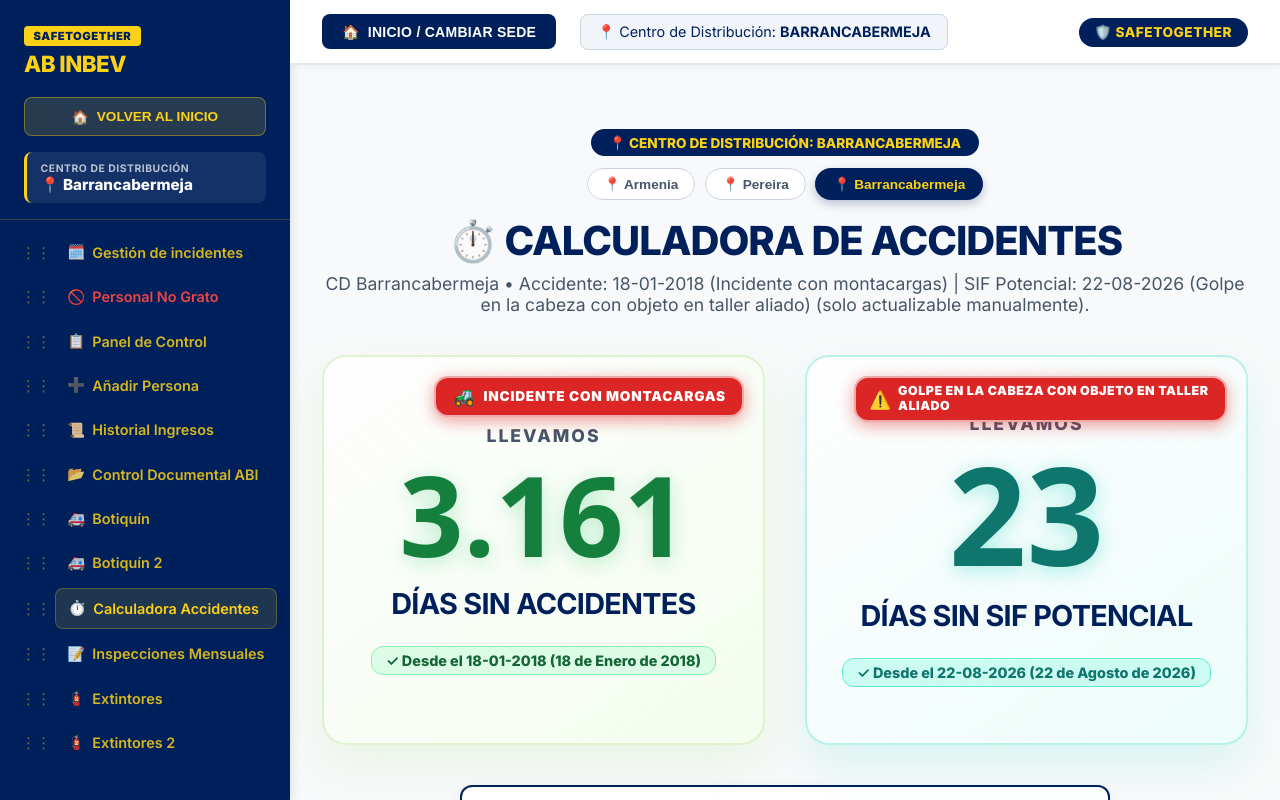
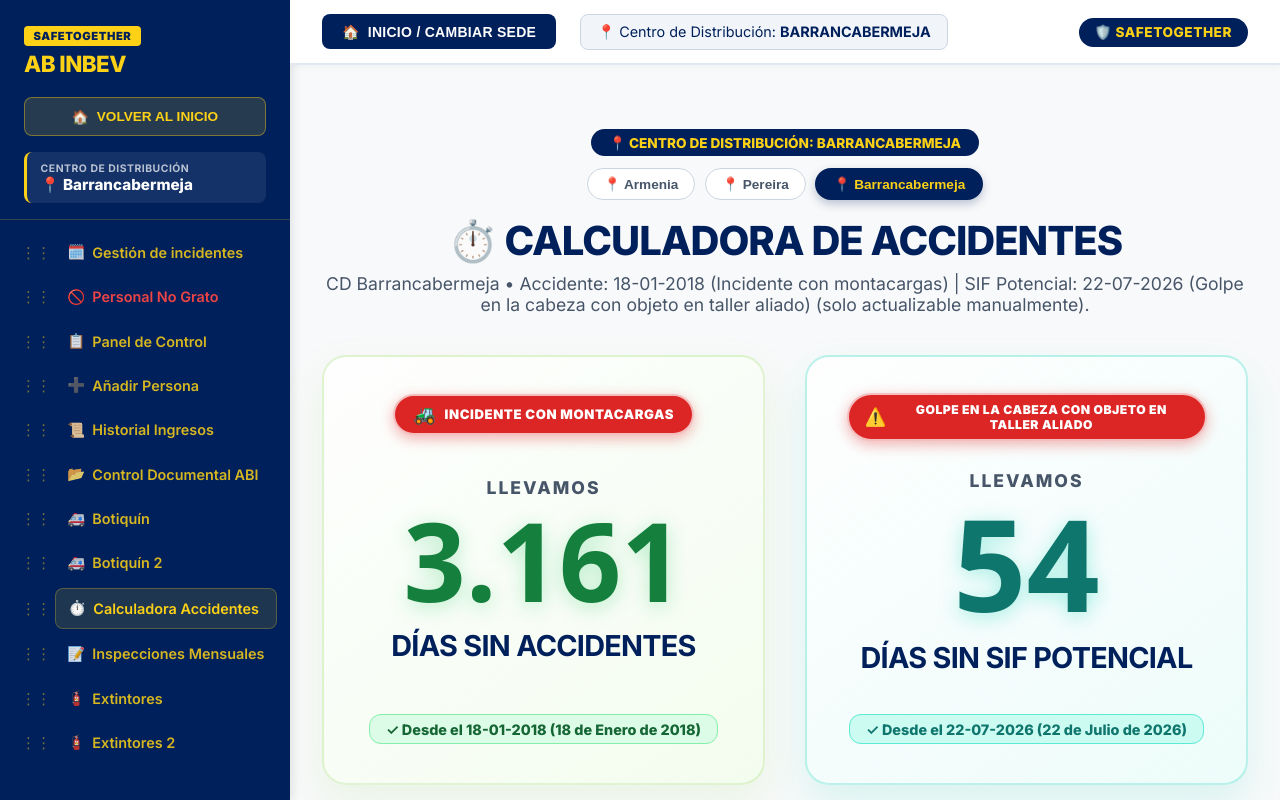
Before and after one commit to EjeCafetero100/contratistas-app, a Next.js app in the folder carnet-app/: page /calculadora-accidentes in a window 1280 px wide. Both pictures are taken after a click on the button "📍 Barrancabermeja". Built offline with nearby package versions, Linux system fonts and the light colour scheme.

Commit message:
fix(barrancabermeja): corregir fecha SIF a 22-07-2026 y armonizar insignias de eventos sin superponer informacion

```diff
--- a/carnet-app/src/app/calculadora-accidentes/page.js
+++ b/carnet-app/src/app/calculadora-accidentes/page.js
@@ -18,7 +18,7 @@
   const FIXED_ARMENIA_SIF_DATE = "2026-08-10"; // 10-08-2026
 
   const FIXED_BARRANCA_DATE = "2018-01-18"; // 18-01-2018
-  const FIXED_BARRANCA_SIF_DATE = "2026-08-22"; // 22-08-2026
+  const FIXED_BARRANCA_SIF_DATE = "2026-07-22"; // 22-07-2026 (22 de Julio de 2026)
 
   // Formateadores de fecha amigables
   const formatDateDMY = (isoDate) => {
@@ -70,11 +70,13 @@
 
   const [daysWithoutAccidents, setDaysWithoutAccidents] = useState(0);
 
-  // Fecha SIF (Pereira y Armenia al 10-08-2026, Barrancabermeja al 22-08-2026)
+  // Fecha SIF (Pereira y Armenia al 10-08-2026, Barrancabermeja al 22-07-2026)
   const [lastSifDate, setLastSifDate] = useState(() => {
     if (typeof window !== "undefined") {
+      // Limpiar versiones anteriores erróneas si existen
+      localStorage.removeItem("manual_sif_date_barranca_v2");
       if (isBarranca) {
-        const manualBarrancaSif = localStorage.getItem("manual_sif_date_barranca_v2");
+        const manualBarrancaSif = localStorage.getItem("manual_sif_date_barranca_v3");
         if (manualBarrancaSif) return manualBarrancaSif;
         return FIXED_BARRANCA_SIF_DATE;
       }
@@ -104,7 +106,7 @@
       const manualBarranca = localStorage.getItem("manual_accident_date_barranca_v2");
       setLastAccidentDate(manualBarranca || FIXED_BARRANCA_DATE);
 
-      const manualBarrancaSif = localStorage.getItem("manual_sif_date_barranca_v2");
+      const manualBarrancaSif = localStorage.getItem("manual_sif_date_barranca_v3");
       setLastSifDate(manualBarrancaSif || FIXED_BARRANCA_SIF_DATE);
     } else if (isArmenia) {
       const manualArmenia = localStorage.getItem("manual_accident_date_armenia_v2");
@@ -163,9 +165,9 @@
     setLastSifDate(newDate);
     if (isBarranca) {
       if (newDate === FIXED_BARRANCA_SIF_DATE) {
-        localStorage.removeItem("manual_sif_date_barranca_v2");
+        localStorage.removeItem("manual_sif_date_barranca_v3");
       } else {
-        localStorage.setItem("manual_sif_date_barranca_v2", newDate);
+        localStorage.setItem("manual_sif_date_barranca_v3", newDate);
       }
       localStorage.setItem("last_sif_date_barrancabermeja", newDate);
     } else if (isArmenia) {
@@ -251,7 +253,7 @@
         <h1 style={{ fontSize: '2.5rem', marginBottom: '0.5rem' }}>⏱️ Calculadora de Accidentes</h1>
         <p style={{ color: 'var(--text-muted)', fontSize: '1.1rem' }}>
           {isBarranca
-            ? "CD Barrancabermeja • Accidente: 18-01-2018 (Incidente con montacargas) | SIF Potencial: 22-08-2026 (Golpe en la cabeza con objeto en taller aliado) (solo actualizable manualmente)."
+            ? "CD Barrancabermeja • Accidente: 18-01-2018 (Incidente con montacargas) | SIF Potencial: 22-07-2026 (Golpe en la cabeza con objeto en taller aliado) (solo actualizable manualmente)."
             : isArmenia
             ? "CD Armenia • Accidente: 17-03-2018 (Explosión de botella) | SIF Potencial: 10-08-2026 (solo actualizable manualmente)."
             : isPereira
@@ -268,12 +270,13 @@
           className="glass-panel"
           style={{
             width: '100%',
-            padding: '3.5rem 2rem',
+            padding: '2.25rem 2rem 2.75rem',
             textAlign: 'center',
             display: 'flex',
             flexDirection: 'column',
             alignItems: 'center',
-            justifyContent: 'center',
+            justifyContent: 'space-between',
+            minHeight: '430px',
             boxShadow: '0 20px 40px rgba(162, 219, 115, 0.15)',
             border: '2px solid rgba(162, 219, 115, 0.3)',
             borderRadius: '24px',
@@ -281,27 +284,27 @@
             position: 'relative'
           }}
         >
-          {/* Badge INCIDENTE CON MONTACARGAS dentro de este recuadro para Barrancabermeja */}
+          {/* Fila Superior de Insignia de Evento (En flujo normal, nunca tapa la información) */}
+          <div style={{ width: '100%', minHeight: '44px', display: 'flex', alignItems: 'center', justifyContent: 'center', marginBottom: '0.9rem' }}>
             {isBarranca && (
               <div
                 style={{
-                position: 'absolute',
-                top: '1.2rem',
-                right: '1.2rem',
                   backgroundColor: '#dc2626',
                   color: '#ffffff',
-                padding: '0.45rem 1rem',
-                borderRadius: '14px',
-                fontSize: '0.85rem',
+                  padding: '0.45rem 1.1rem',
+                  borderRadius: '9999px',
+                  fontSize: '0.82rem',
                   fontWeight: '900',
-                display: 'flex',
+                  display: 'inline-flex',
                   alignItems: 'center',
-                gap: '0.45rem',
-                boxShadow: '0 4px 16px rgba(220, 38, 38, 0.45)',
-                border: '2px solid rgba(255, 255, 255, 0.6)',
-                letterSpacing: '0.8px',
+                  justifyContent: 'center',
+                  gap: '0.5rem',
+                  boxShadow: '0 4px 14px rgba(220, 38, 38, 0.35)',
+                  border: '2px solid rgba(255, 255, 255, 0.7)',
+                  letterSpacing: '0.6px',
                   textTransform: 'uppercase',
-                zIndex: 10
+                  maxWidth: '100%',
+                  lineHeight: '1.25'
                 }}
               >
                 <span style={{ fontSize: '1.15rem' }}>🚜</span>
@@ -309,40 +312,40 @@
               </div>
             )}
 
-          {/* Badge EXPLOSIÓN DE BOTELLA dentro de este recuadro para Armenia */}
             {isArmenia && (
               <div
                 style={{
-                position: 'absolute',
-                top: '1.2rem',
-                right: '1.2rem',
                   backgroundColor: '#dc2626',
                   color: '#ffffff',
-                padding: '0.45rem 1rem',
-                borderRadius: '14px',
-                fontSize: '0.85rem',
+                  padding: '0.45rem 1.1rem',
+                  borderRadius: '9999px',
+                  fontSize: '0.82rem',
                   fontWeight: '900',
-                display: 'flex',
+                  display: 'inline-flex',
                   alignItems: 'center',
-                gap: '0.45rem',
-                boxShadow: '0 4px 16px rgba(220, 38, 38, 0.45)',
-                border: '2px solid rgba(255, 255, 255, 0.6)',
-                letterSpacing: '0.8px',
+                  justifyContent: 'center',
+                  gap: '0.5rem',
+                  boxShadow: '0 4px 14px rgba(220, 38, 38, 0.35)',
+                  border: '2px solid rgba(255, 255, 255, 0.7)',
+                  letterSpacing: '0.6px',
                   textTransform: 'uppercase',
-                zIndex: 10
+                  maxWidth: '100%',
+                  lineHeight: '1.25'
                 }}
               >
                 <span style={{ fontSize: '1.15rem' }}>💥</span>
                 <span>EXPLOSIÓN DE BOTELLA</span>
               </div>
             )}
+          </div>
 
-          <h2 style={{ color: 'var(--text-muted)', textTransform: 'uppercase', letterSpacing: '2px', fontSize: '1.1rem', marginBottom: '0.75rem' }}>
+          <div style={{ display: 'flex', flexDirection: 'column', alignItems: 'center', width: '100%' }}>
+            <h2 style={{ color: 'var(--text-muted)', textTransform: 'uppercase', letterSpacing: '2px', fontSize: '1.1rem', marginBottom: '0.5rem' }}>
               Llevamos
             </h2>
 
             <div style={{
-            fontSize: daysWithoutAccidents >= 1000 ? '7rem' : '8.5rem',
+              fontSize: daysWithoutAccidents >= 1000 ? '6.8rem' : '8rem',
               fontWeight: '800',
               color: '#15803d',
               lineHeight: '1',
@@ -353,27 +356,30 @@
               {daysWithoutAccidents.toLocaleString("es-CO")}
             </div>
 
-          <h2 style={{ color: 'var(--text-main)', fontSize: '1.8rem', marginTop: '1rem', fontWeight: '700' }}>
+            <h2 style={{ color: 'var(--text-main)', fontSize: '1.8rem', marginTop: '0.85rem', fontWeight: '700' }}>
               DÍAS SIN ACCIDENTES
             </h2>
+          </div>
 
+          <div style={{ marginTop: '0.85rem' }}>
             {isPereira && (
-            <span style={{ marginTop: '0.6rem', fontSize: '0.9rem', color: '#166534', fontWeight: '800', backgroundColor: '#dcfce7', padding: '0.3rem 0.9rem', borderRadius: '12px', border: '1px solid #86efac' }}>
+              <span style={{ fontSize: '0.9rem', color: '#166534', fontWeight: '800', backgroundColor: '#dcfce7', padding: '0.35rem 1rem', borderRadius: '12px', border: '1px solid #86efac' }}>
                 ✓ Desde el 08-01-2020 (08 de Enero de 2020)
               </span>
             )}
 
             {isArmenia && (
-            <span style={{ marginTop: '0.6rem', fontSize: '0.9rem', color: '#166534', fontWeight: '800', backgroundColor: '#dcfce7', padding: '0.3rem 0.9rem', borderRadius: '12px', border: '1px solid #86efac' }}>
+              <span style={{ fontSize: '0.9rem', color: '#166534', fontWeight: '800', backgroundColor: '#dcfce7', padding: '0.35rem 1rem', borderRadius: '12px', border: '1px solid #86efac' }}>
                 ✓ Desde el 17-03-2018 (17 de Marzo de 2018)
               </span>
             )}
 
             {isBarranca && (
-            <span style={{ marginTop: '0.6rem', fontSize: '0.9rem', color: '#166534', fontWeight: '800', backgroundColor: '#dcfce7', padding: '0.3rem 0.9rem', borderRadius: '12px', border: '1px solid #86efac' }}>
+              <span style={{ fontSize: '0.9rem', color: '#166534', fontWeight: '800', backgroundColor: '#dcfce7', padding: '0.35rem 1rem', borderRadius: '12px', border: '1px solid #86efac' }}>
                 ✓ Desde el 18-01-2018 (18 de Enero de 2018)
               </span>
             )}
+          </div>
         </div>
 
         {/* Contenedor Principal del Gran Número SIF */}
@@ -381,12 +387,13 @@
           className="glass-panel"
           style={{
             width: '100%',
-            padding: '3.5rem 2rem',
+            padding: '2.25rem 2rem 2.75rem',
             textAlign: 'center',
             display: 'flex',
             flexDirection: 'column',
             alignItems: 'center',
-            justifyContent: 'center',
+            justifyContent: 'space-between',
+            minHeight: '430px',
             boxShadow: '0 20px 40px rgba(45, 212, 191, 0.15)',
             border: '2px solid rgba(45, 212, 191, 0.3)',
             borderRadius: '24px',
@@ -394,30 +401,28 @@
             position: 'relative'
           }}
         >
-          {/* Badge GOLPE EN LA CABEZA CON OBJETO EN TALLER ALIADO para Barrancabermeja */}
+          {/* Fila Superior de Insignia de Evento (En flujo normal, nunca tapa la información) */}
+          <div style={{ width: '100%', minHeight: '44px', display: 'flex', alignItems: 'center', justifyContent: 'center', marginBottom: '0.9rem' }}>
             {isBarranca && (
               <div
                 style={{
-                position: 'absolute',
-                top: '1.2rem',
-                right: '1.2rem',
                   backgroundColor: '#dc2626',
                   color: '#ffffff',
-                padding: '0.4rem 0.85rem',
-                borderRadius: '14px',
-                fontSize: '0.78rem',
+                  padding: '0.45rem 1rem',
+                  borderRadius: '9999px',
+                  fontSize: '0.76rem',
                   fontWeight: '900',
-                display: 'flex',
+                  display: 'inline-flex',
                   alignItems: 'center',
-                gap: '0.4rem',
-                boxShadow: '0 4px 16px rgba(220, 38, 38, 0.45)',
-                border: '2px solid rgba(255, 255, 255, 0.6)',
+                  justifyContent: 'center',
+                  gap: '0.45rem',
+                  boxShadow: '0 4px 14px rgba(220, 38, 38, 0.35)',
+                  border: '2px solid rgba(255, 255, 255, 0.7)',
                   letterSpacing: '0.5px',
                   textTransform: 'uppercase',
-                zIndex: 10,
-                maxWidth: '85%',
-                textAlign: 'left',
-                lineHeight: '1.2'
+                  maxWidth: '96%',
+                  textAlign: 'center',
+                  lineHeight: '1.25'
                 }}
               >
                 <span style={{ fontSize: '1.1rem', flexShrink: 0 }}>⚠️</span>
@@ -425,40 +430,40 @@
               </div>
             )}
 
-          {/* Badge TERREMOTO dentro de este recuadro para Armenia y Pereira */}
             {(isPereira || isArmenia) && (
               <div
                 style={{
-                position: 'absolute',
-                top: '1.2rem',
-                right: '1.2rem',
                   backgroundColor: '#dc2626',
                   color: '#ffffff',
-                padding: '0.45rem 1rem',
-                borderRadius: '14px',
-                fontSize: '0.85rem',
+                  padding: '0.45rem 1.1rem',
+                  borderRadius: '9999px',
+                  fontSize: '0.82rem',
                   fontWeight: '900',
-                display: 'flex',
+                  display: 'inline-flex',
                   alignItems: 'center',
-                gap: '0.45rem',
-                boxShadow: '0 4px 16px rgba(220, 38, 38, 0.45)',
-                border: '2px solid rgba(255, 255, 255, 0.6)',
-                letterSpacing: '0.8px',
+                  justifyContent: 'center',
+                  gap: '0.5rem',
+                  boxShadow: '0 4px 14px rgba(220, 38, 38, 0.35)',
+                  border: '2px solid rgba(255, 255, 255, 0.7)',
+                  letterSpacing: '0.6px',
                   textTransform: 'uppercase',
-                zIndex: 10
+                  maxWidth: '100%',
+                  lineHeight: '1.25'
                 }}
               >
                 <span style={{ fontSize: '1.15rem' }}>🌋</span>
                 <span>TERREMOTO</span>
               </div>
             )}
+          </div>
 
-          <h2 style={{ color: 'var(--text-muted)', textTransform: 'uppercase', letterSpacing: '2px', fontSize: '1.1rem', marginBottom: '0.75rem' }}>
+          <div style={{ display: 'flex', flexDirection: 'column', alignItems: 'center', width: '100%' }}>
+            <h2 style={{ color: 'var(--text-muted)', textTransform: 'uppercase', letterSpacing: '2px', fontSize: '1.1rem', marginBottom: '0.5rem' }}>
               Llevamos
             </h2>
 
             <div style={{
-            fontSize: daysWithoutSif >= 1000 ? '7rem' : '8.5rem',
+              fontSize: daysWithoutSif >= 1000 ? '6.8rem' : '8rem',
               fontWeight: '800',
               color: '#0f766e',
               lineHeight: '1',
@@ -469,21 +474,24 @@
               {daysWithoutSif.toLocaleString("es-CO")}
             </div>
 
-          <h2 style={{ color: 'var(--text-main)', fontSize: '1.8rem', marginTop: '1rem', fontWeight: '700' }}>
+            <h2 style={{ color: 'var(--text-main)', fontSize: '1.8rem', marginTop: '0.85rem', fontWeight: '700' }}>
               DÍAS SIN SIF POTENCIAL
             </h2>
+          </div>
 
+          <div style={{ marginTop: '0.85rem' }}>
             {(isPereira || isArmenia) && (
-            <span style={{ marginTop: '0.6rem', fontSize: '0.9rem', color: '#0f766e', fontWeight: '800', backgroundColor: '#ccfbf1', padding: '0.3rem 0.9rem', borderRadius: '12px', border: '1px solid #5eead4' }}>
+              <span style={{ fontSize: '0.9rem', color: '#0f766e', fontWeight: '800', backgroundColor: '#ccfbf1', padding: '0.35rem 1rem', borderRadius: '12px', border: '1px solid #5eead4' }}>
                 ✓ Desde el 10-08-2026 (10 de Agosto de 2026)
               </span>
             )}
 
             {isBarranca && (
-            <span style={{ marginTop: '0.6rem', fontSize: '0.9rem', color: '#0f766e', fontWeight: '800', backgroundColor: '#ccfbf1', padding: '0.3rem 0.9rem', borderRadius: '12px', border: '1px solid #5eead4' }}>
-              ✓ Desde el 22-08-2026 (22 de Agosto de 2026)
+              <span style={{ fontSize: '0.9rem', color: '#0f766e', fontWeight: '800', backgroundColor: '#ccfbf1', padding: '0.35rem 1rem', borderRadius: '12px', border: '1px solid #5eead4' }}>
+                ✓ Desde el 22-07-2026 (22 de Julio de 2026)
               </span>
             )}
+          </div>
         </div>
 
       </div>
@@ -503,7 +511,7 @@
                   <strong>CD Barrancabermeja:</strong> Fechas base fijadas de forma permanente.
                   <div style={{ fontSize: '0.8rem', color: '#15803d', marginTop: '0.2rem' }}>
                     • Último Accidente: <strong>18-01-2018</strong> (18 de Enero de 2018) — <strong>🚜 Incidente con montacargas</strong><br />
-                    • Último SIF Potencial: <strong>22-08-2026</strong> (22 de Agosto de 2026) — <strong>⚠️ Golpe en la cabeza con objeto en taller aliado</strong><br />
+                    • Último SIF Potencial: <strong>22-07-2026</strong> (22 de Julio de 2026) — <strong>⚠️ Golpe en la cabeza con objeto en taller aliado</strong><br />
                     <em>Estas fechas no se mueven solas ni se borran; únicamente si tú las editas manualmente aquí abajo.</em>
                   </div>
                 </div>
@@ -523,7 +531,7 @@
                     onClick={() => handleSifDateChange(FIXED_BARRANCA_SIF_DATE)}
                     style={{ background: '#00205b', color: '#fcd116', border: 'none', padding: '0.45rem 0.85rem', borderRadius: '6px', fontSize: '0.75rem', fontWeight: '800', cursor: 'pointer' }}
                   >
-                    ↺ Restablecer SIF (22-08-2026)
+                    ↺ Restablecer SIF (22-07-2026)
                   </button>
                 )}
               </div>
@@ -716,7 +724,7 @@
             />
             <p style={{ color: 'var(--text-muted)', fontSize: '0.88rem', margin: '0.25rem 0 0 0', maxWidth: '480px', lineHeight: '1.4' }}>
               {isBarranca
-                ? "🔒 Fecha fijada permanentemente en 22-08-2026 para CD Barrancabermeja (Golpe en la cabeza con objeto en taller aliado). No se puede quitar ni modificar automáticamente (solo si tú la cambias manualmente aquí)."
+                ? "🔒 Fecha fijada permanentemente en 22-07-2026 para CD Barrancabermeja (Golpe en la cabeza con objeto en taller aliado). No se puede quitar ni modificar automáticamente (solo si tú la cambias manualmente aquí)."
                 : isArmenia
                 ? "🔒 Fecha fijada permanentemente en 10-08-2026 para CD Armenia. No se puede quitar ni modificar automáticamente (solo si tú la cambias manualmente aquí)."
                 : isPereira
```
Lines whose indentation alone changed are shown as unchanged.
